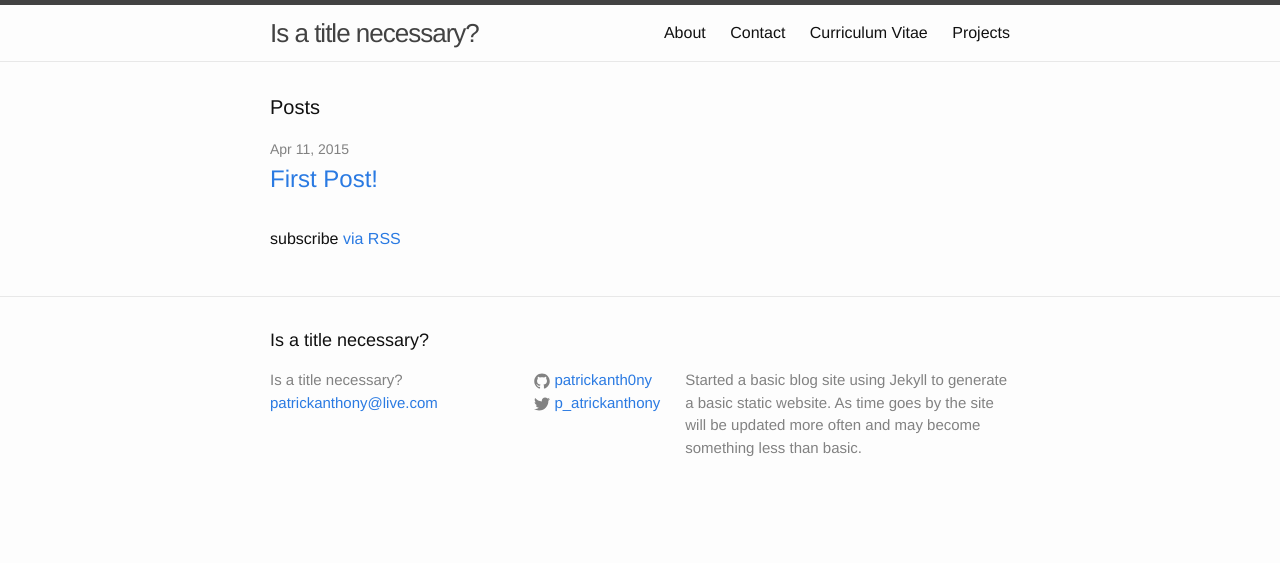
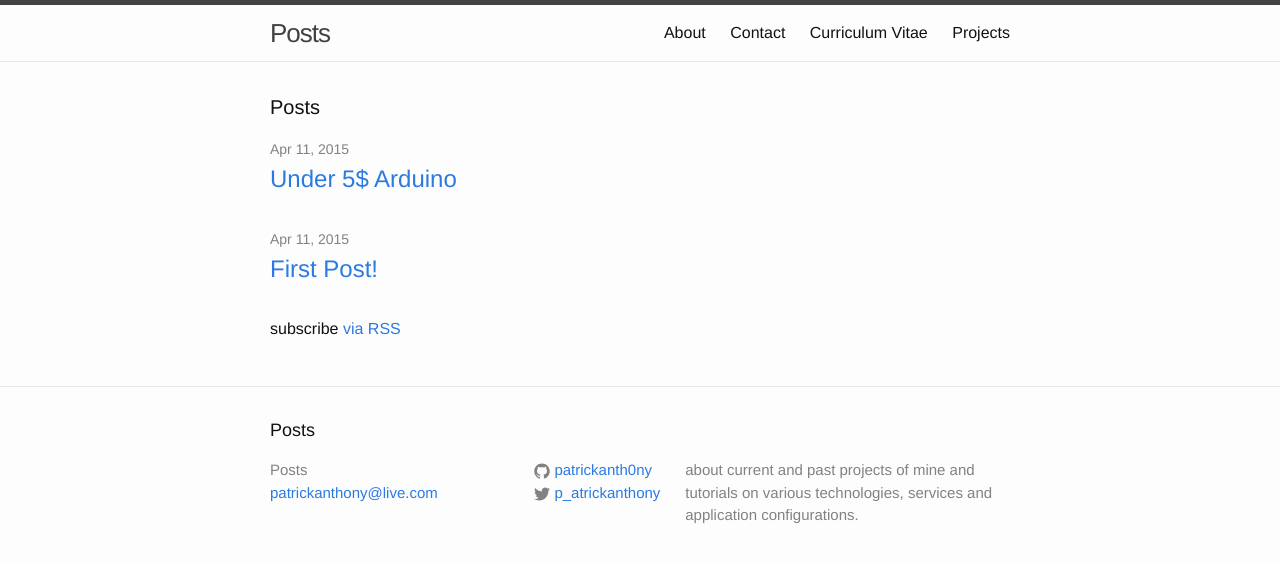
Before and after one commit to patrickanth0ny/patrickanth0ny.github.com, a Jekyll site: the page built from index.html, in a window 1280 px wide. Shown: the top 563 px of the page. Built offline with Jekyll 4.4.1, drawn with Linux system fonts in a browser that asks for light colours.

Commit message:
added static imaging

```diff
--- a/_config.yml
+++ b/_config.yml
@@ -1,10 +1,9 @@
 # Site settings
-title: "Is a title necessary?"
+title: "Posts"
 email: patrickanthony@live.com
-description: > # this means to ignore newlines until "baseurl:"
-  Started a basic blog site using Jekyll to generate a basic static website.
-  As time goes by the site will be updated more often and may become something
-  less than basic.
+description: > # Welcome to my personal website dedicated to information
+  about current and past projects of mine and tutorials on various technologies,
+  services and application configurations.
 baseurl: "" # the subpath of your site, e.g. /blog/
 url: "https://patrickanth0ny.github.io" # the base hostname & protocol for your site
 twitter_username: p_atrickanthony
```
Also changed, not shown: _posts/2015-04-28-arduino-under-5-dollars.markdown (added, +19 -0 lines), images/under5-arduino/01-mappings.png (added), images/under5-arduino/02-gettingstarted.png (added), images/under5-arduino/03-assembly.png (added), images/under5-arduino/04-completed.png (added), images/under5-arduino/05-completed.png (added), raspi2.md (added).
